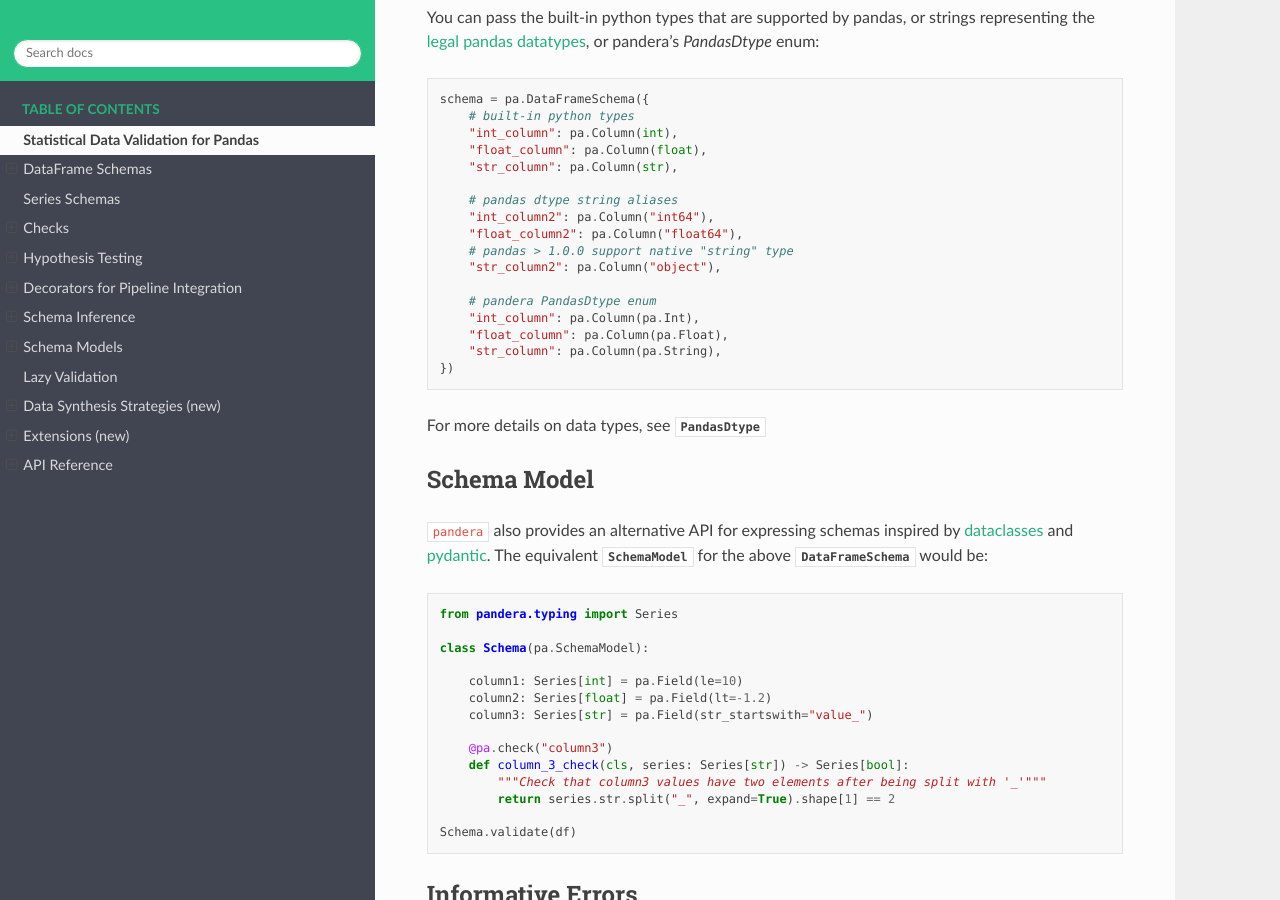
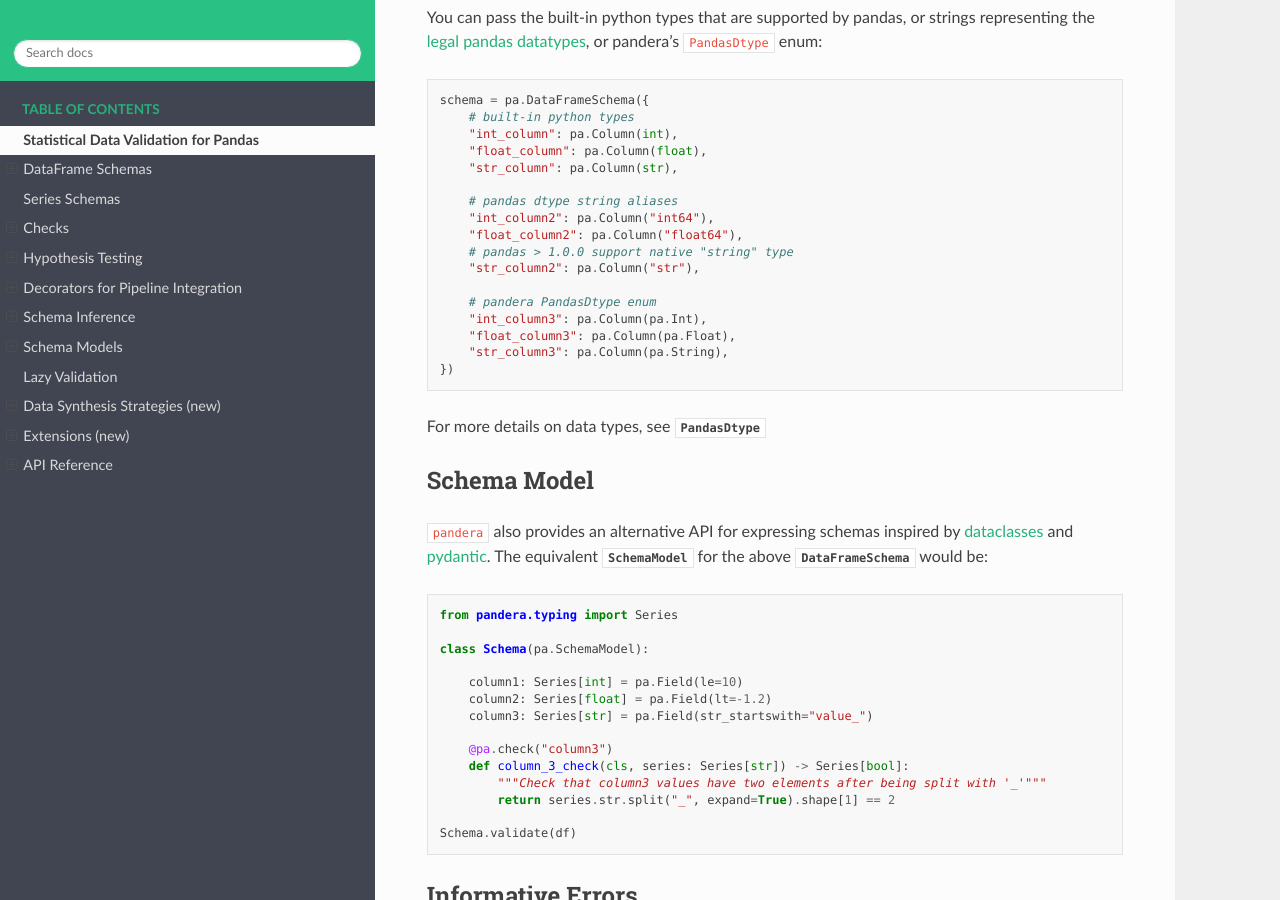
Before and after one commit to unionai-oss/pandera, a Sphinx documentation site: the page built from docs/source/index.rst, in a window 1280 px wide and 900 px high, scrolled down 2129 px. Built offline with Sphinx 7.4.7 and the Read the Docs theme 2.0.0, drawn with Linux system fonts in a browser that asks for light colours.

Commit message:
update docs index.rst

```diff
--- a/docs/source/index.rst
+++ b/docs/source/index.rst
@@ -155,7 +155,7 @@ Quick Start
 You can pass the built-in python types that are supported by
 pandas, or strings representing the
 `legal pandas datatypes <https://pandas.pydata.org/docs/user_guide/basics.html#dtypes>`_,
-or pandera's `PandasDtype` enum:
+or pandera's ``PandasDtype`` enum:
 
 .. testcode:: quick_start
 
@@ -169,12 +169,12 @@ or pandera's `PandasDtype` enum:
         "int_column2": pa.Column("int64"),
         "float_column2": pa.Column("float64"),
         # pandas > 1.0.0 support native "string" type
-        "str_column2": pa.Column("object"),
+        "str_column2": pa.Column("str"),
 
         # pandera PandasDtype enum
-        "int_column": pa.Column(pa.Int),
-        "float_column": pa.Column(pa.Float),
-        "str_column": pa.Column(pa.String),
+        "int_column3": pa.Column(pa.Int),
+        "float_column3": pa.Column(pa.Float),
+        "str_column3": pa.Column(pa.String),
     })
 
 For more details on data types, see :class:`~pandera.dtypes.PandasDtype`
```
